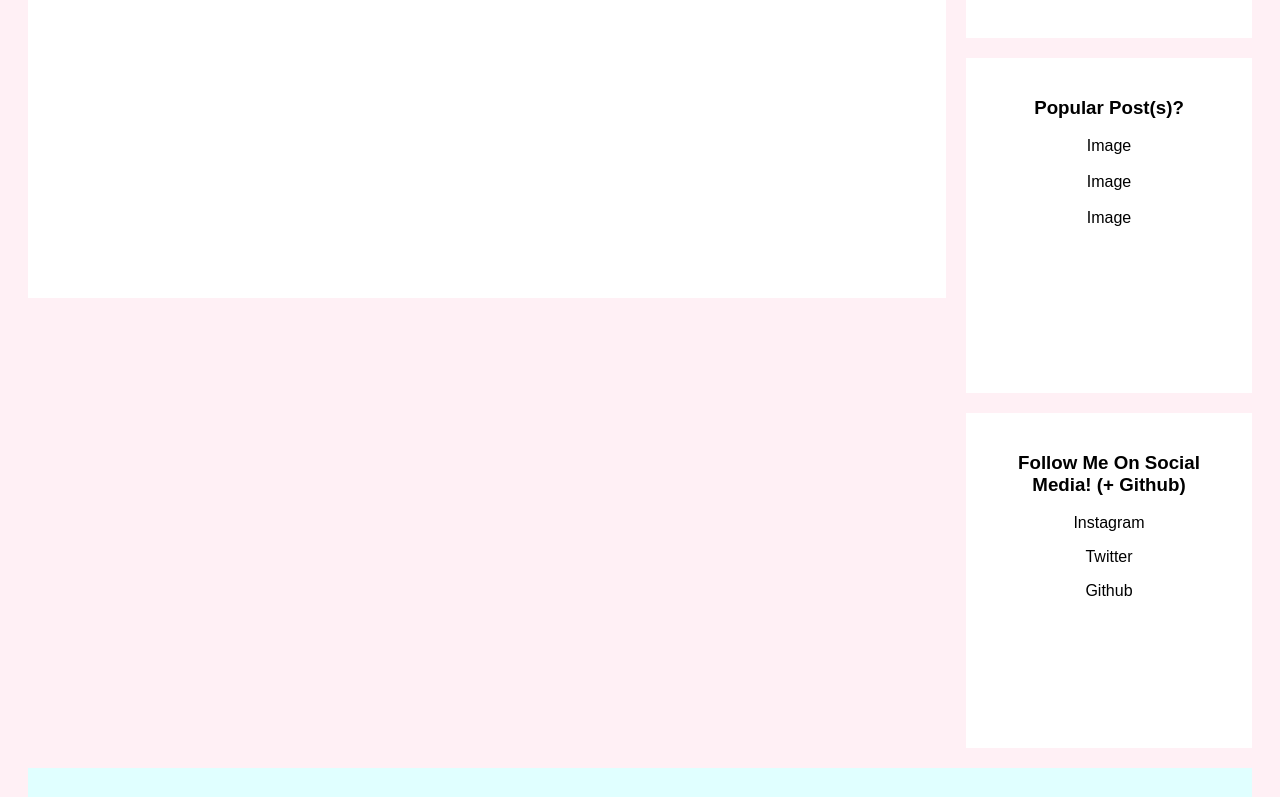
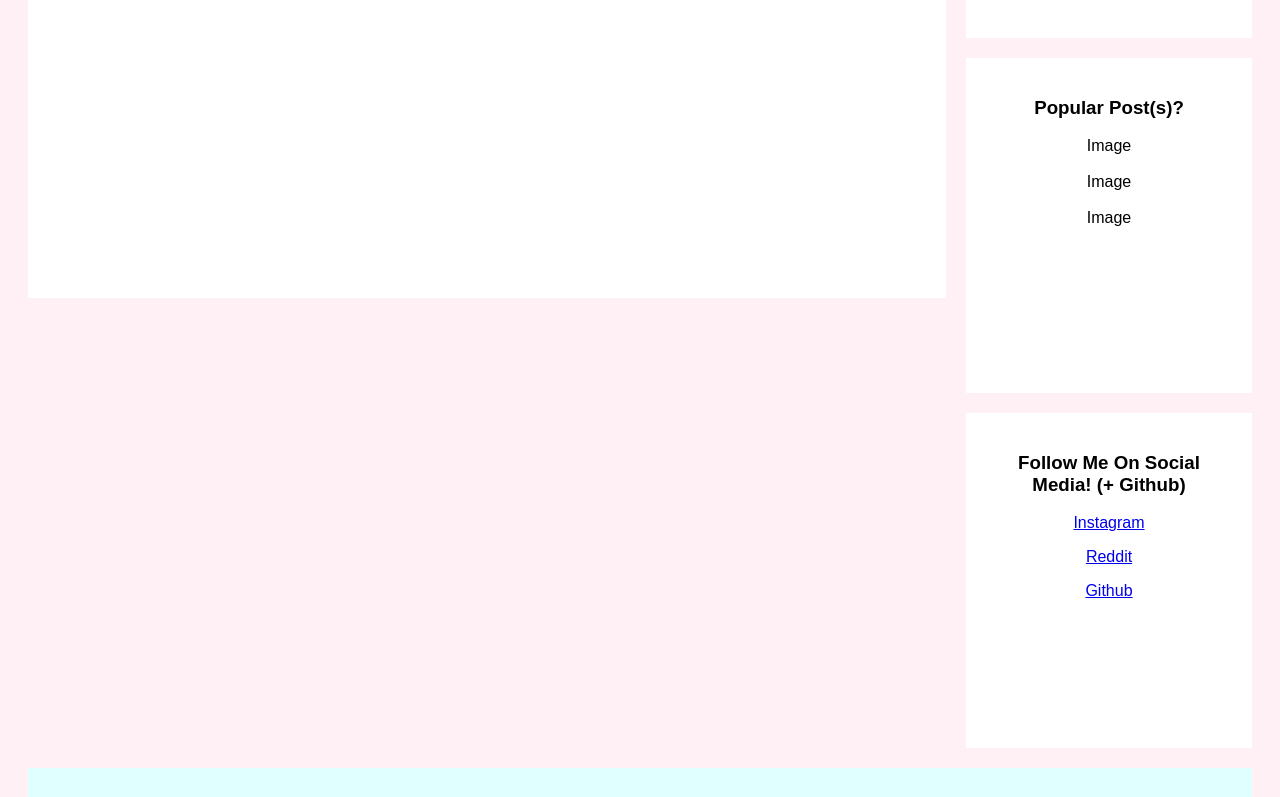
Before and after one commit to VictoriaArzu/blog-viccy, a plain HTML site: page docs/mainpage.html in a window 1280 px wide. Shown: the part 1057-1854 px from the top of the page. Drawn offline with Linux system fonts and the light colour scheme.

Commit message:
added title, linked social medias (with a prank)

```diff
--- a/docs/mainpage.html
+++ b/docs/mainpage.html
@@ -1,5 +1,6 @@
 <html>
 <head>
+    <title>VICCY.</title>
     <link rel="stylesheet" href="style.css">
     <meta name="viewport" content="width=device-width, initial-scale=1">
 </head>
@@ -14,7 +15,7 @@
   <div class="leftcolumn">
     <div class="cardFIU">
         <h2>Created a GoFundMe!</h2>
-        <h5>A GoFundMe; Homeless Man By FIU</h5>
+        <h5>GoFundMe; Homeless Man By FIU</h5>
         <div class="imgFIU"><img src="gofundme.jpg" height="400px" width="800px"></div>
         <p>There's a homeless man outside of my school, and he's been there since the start of the year. He's been here last year as well. He feeds many cats around the area and sits under an umbrella next to a bus stop every day.</p>
         <p>After a recent observation, I've noticed that his umbrella has tears and rips in it, and that he is running low on food and water.</p>
@@ -40,9 +41,9 @@
 
     <div class="card">
       <h3>Follow Me On Social Media! (+ Github)</h3>
-      <p>Instagram</p>
-      <p>Twitter</p>
-      <p>Github</p>
+      <p><a href="https://www.instagram.com/viccy_is_afk/?hl=en">Instagram</a></p>
+      <p><a href="https://media1.tenor.com/images/30ee2464bb804163f1570fe43a4902f1/tenor.gif?itemid=5044234">Reddit</a></p>
+      <p><a href="https://github.com/ViccyOctopus">Github</a></p>
 
     </div>
   </div>
```
